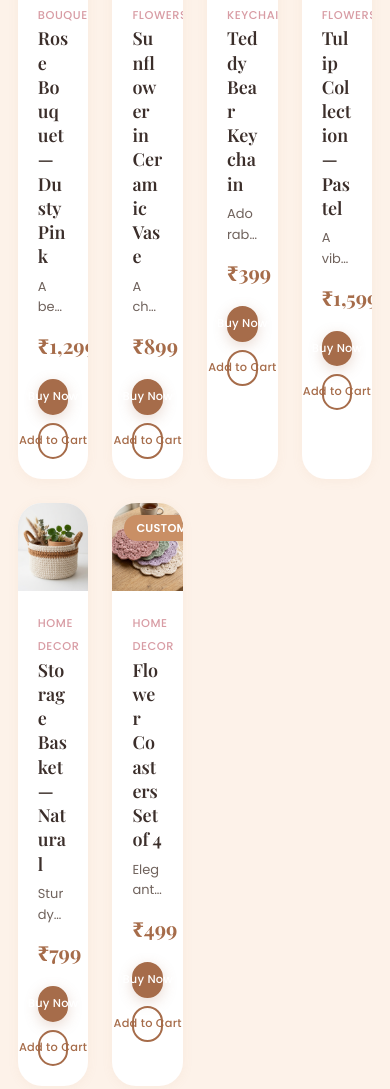
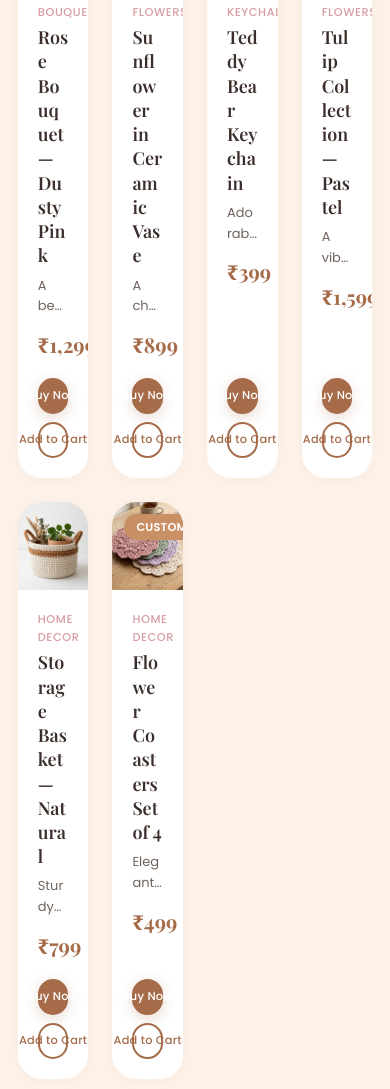
Before and after one commit to aman-cloud-hash/Mons-Crochet, a website built with Vite: page index.html in a window 390 px wide. Shown: the part 2357-3446 px from the top of the page. Built offline with nearby package versions, Linux system fonts and the light colour scheme; a web font is replaced by a local one.

Commit message:
Configure product cards with flex layout for equal row height alignment on mobile and desktop

```diff
--- a/css/components.css
+++ b/css/components.css
@@ -131,6 +131,9 @@
   overflow: hidden;
   transition: var(--transition-base);
   position: relative;
+  display: flex;
+  flex-direction: column;
+  height: 100%;
 }
 
 .product-card:hover {
@@ -227,6 +230,9 @@
 
 .product-card-body {
   padding: var(--space-5);
+  display: flex;
+  flex-direction: column;
+  flex: 1;
 }
 
 .product-card-category {
@@ -254,6 +260,7 @@
   line-height: var(--lh-normal);
   display: -webkit-box;
   -webkit-line-clamp: 2;
+  line-clamp: 2;
   -webkit-box-orient: vertical;
   overflow: hidden;
 }
@@ -278,6 +285,7 @@
 .product-card-btns {
   display: flex;
   gap: var(--space-2);
+  margin-top: auto;
 }
 
 .product-card-btns .btn {
```
